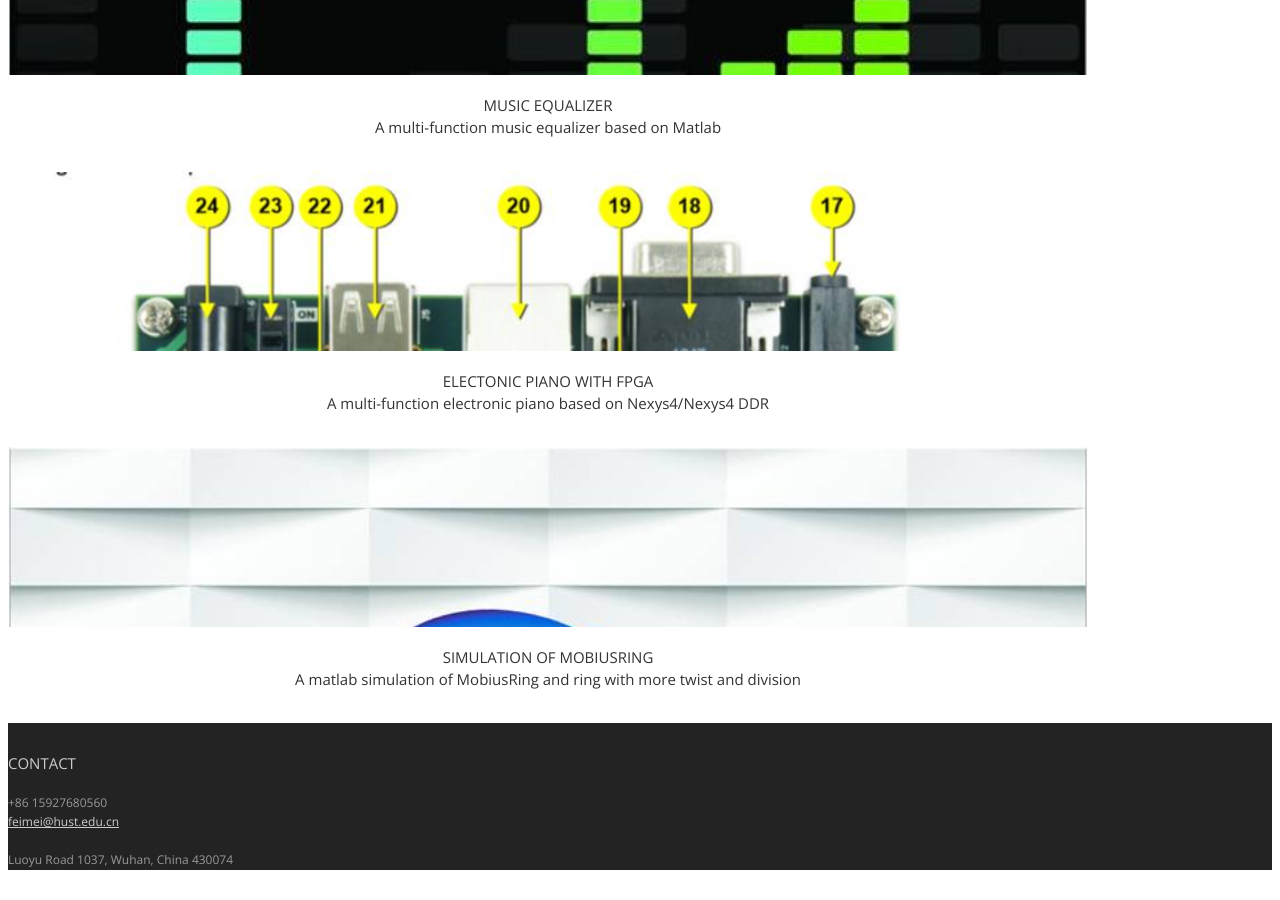
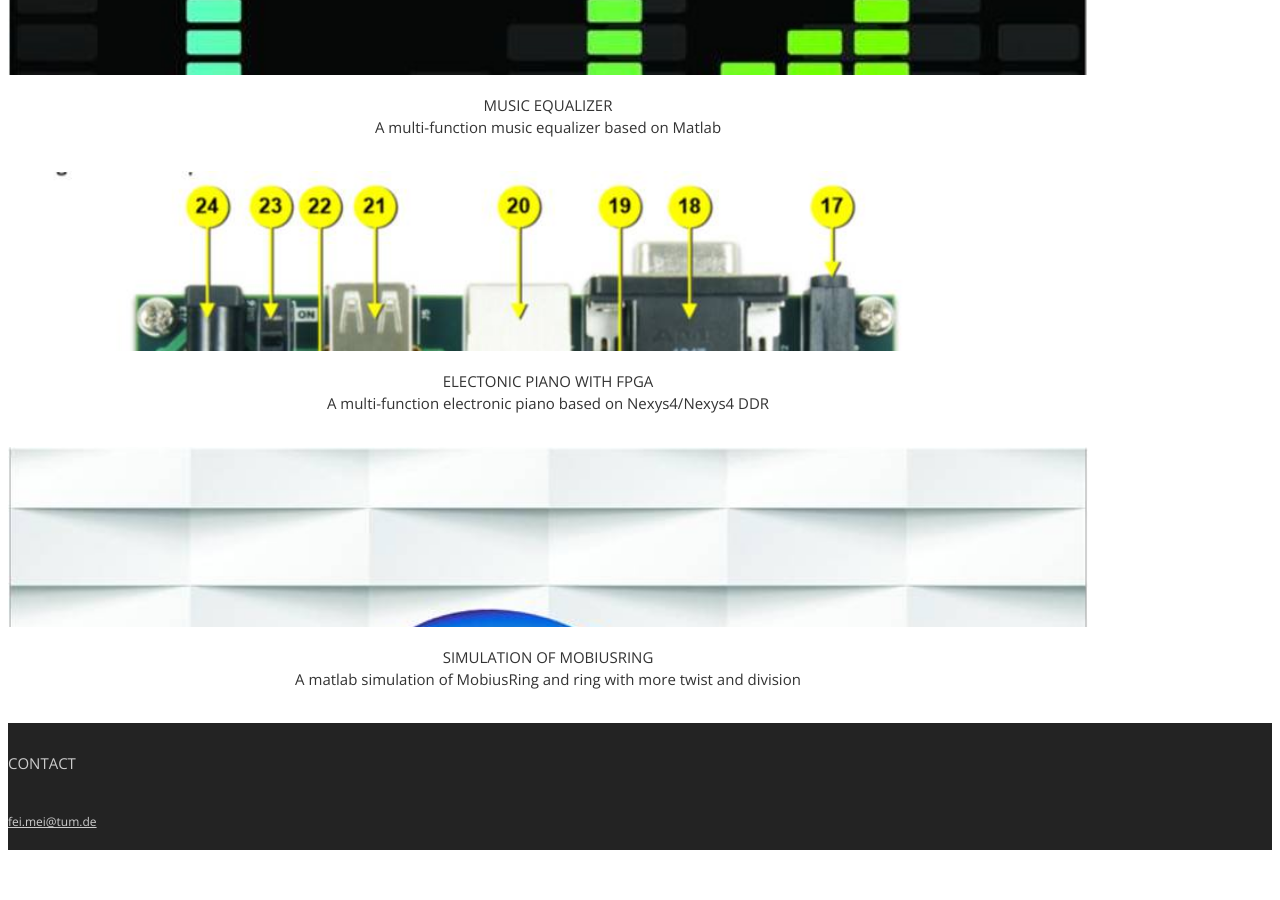
Before and after one commit to hustmf/HomePage, a Jekyll site: the page index.html, which Jekyll copies as it is, in a window 1280 px wide and 900 px high, scrolled down 2255 px. Built offline with Jekyll 4.4.1, drawn with Linux system fonts in a browser that asks for light colours; nearby versions of some CDN libraries; some web fonts are replaced; a style sheet for code colours, icons or effects is not loaded.

Commit message:
Update index.html

```diff
--- a/index.html
+++ b/index.html
@@ -165,9 +165,9 @@
 			<div class="col-md-3 widget">
 				<h3 class="widget-title">Contact</h3>
 				<div class="widget-body">
-					<p>+86 15927680560<br>
-						<a href="mailto:#"> feimei@hust.edu.cn</a><br>
-						<br> Luoyu Road 1037, Wuhan, China 430074
+					<p>   <br>
+						<a href="mailto:#"> fei.mei@tum.de</a><br>
+						<br>
 					</p>
 				</div>
 			</div>
```
